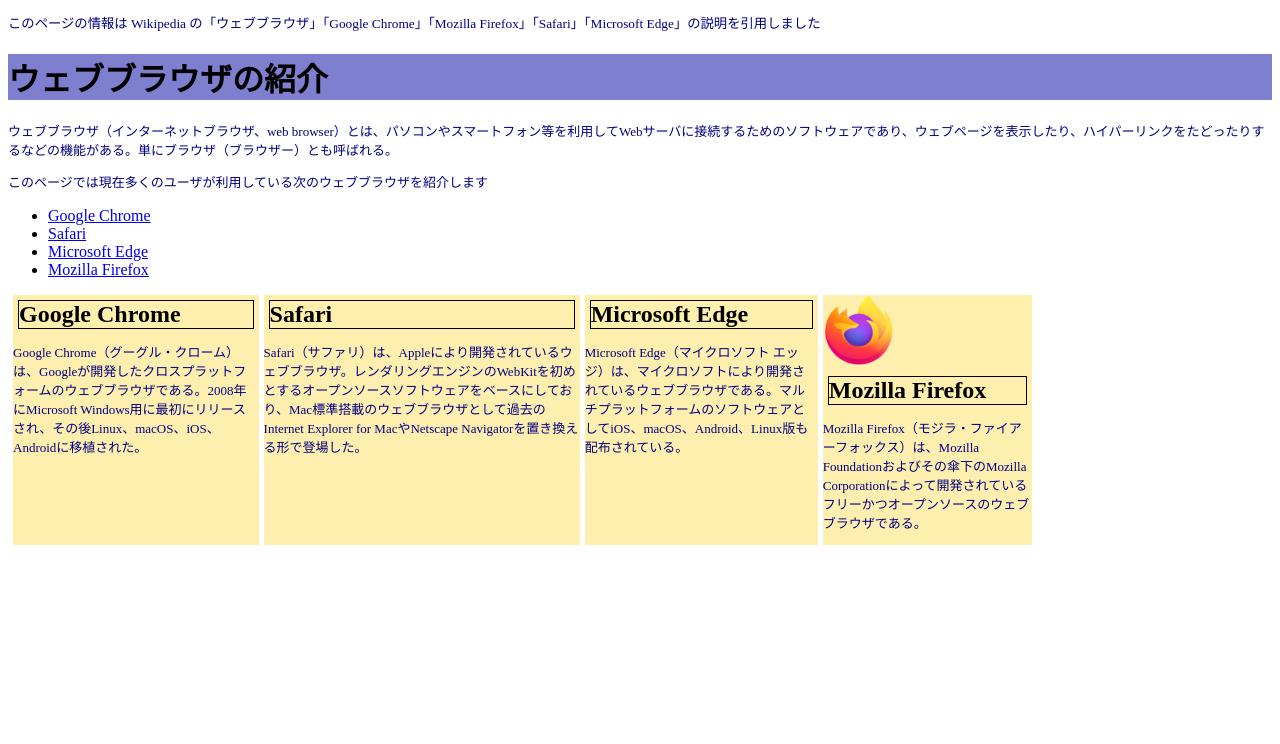
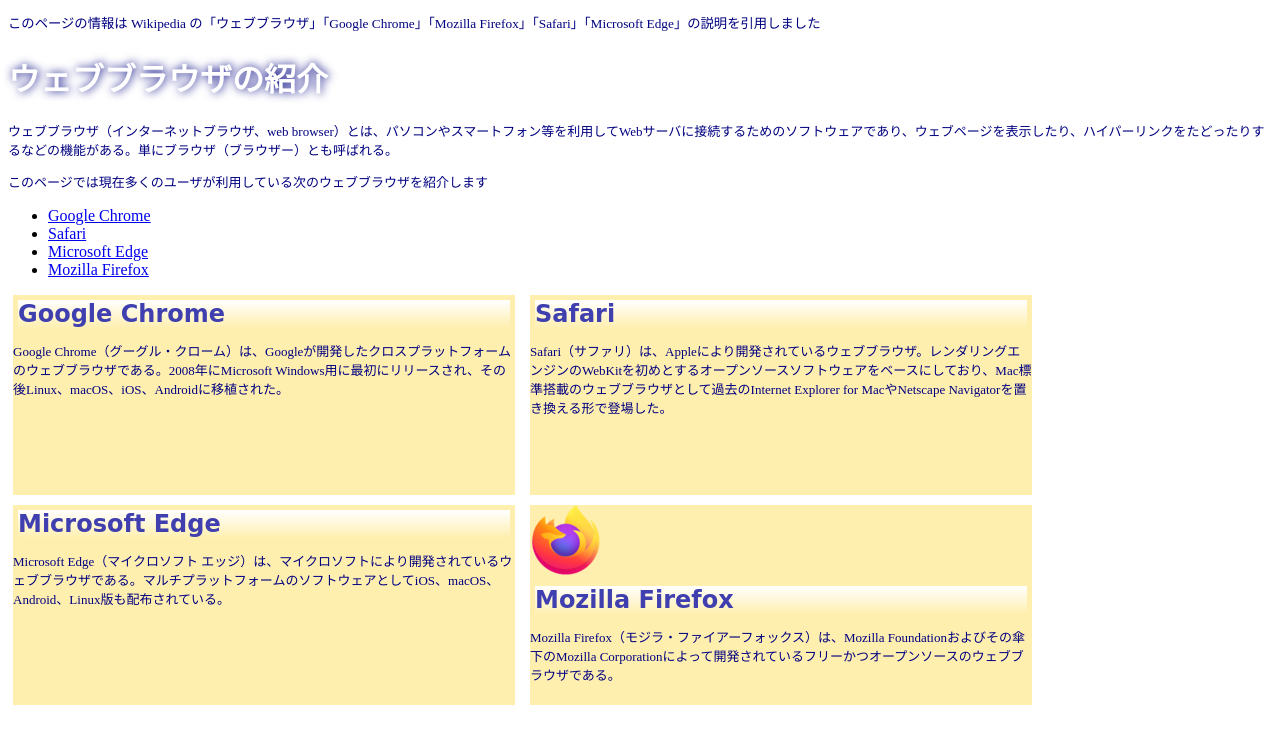
Before and after one commit to G285242022/medialabo, a plain HTML site: page practice-css/browser-intro.html in a window 1280 px wide. Drawn offline with Linux system fonts and the light colour scheme.

Commit message:
CSS変更

```diff
--- a/practice-css/browser-intro.css
+++ b/practice-css/browser-intro.css
@@ -8,16 +8,22 @@ p.info {
 }
 
 h1 {
-	background-color: #7f7fcf;
+	color: white;
+	text-shadow: navy 1px 0 10px;
 }
 
 h2 {
-	border: solid 1px black;
 	margin: 5px;
+	font-family: cursive;
+	color: #3f3faf;
+	background: linear-gradient(white, #ffefaf);
 }
 
 div#zentai {
-	display: flex;
+	display: grid;
+	grid-template-columns: 1fr 1fr;
+	grid-auto-rows: 200px 200px;
+	grid-gap: 10px;
 	flex-direction: row;
 	width: 1024px;
 }
@@ -26,3 +32,7 @@ div#zentai > div {
 	margin-left: 5px;
 	background-color: #ffefaf;
 }
+
+img.sign {
+	float: right;
+}
```
